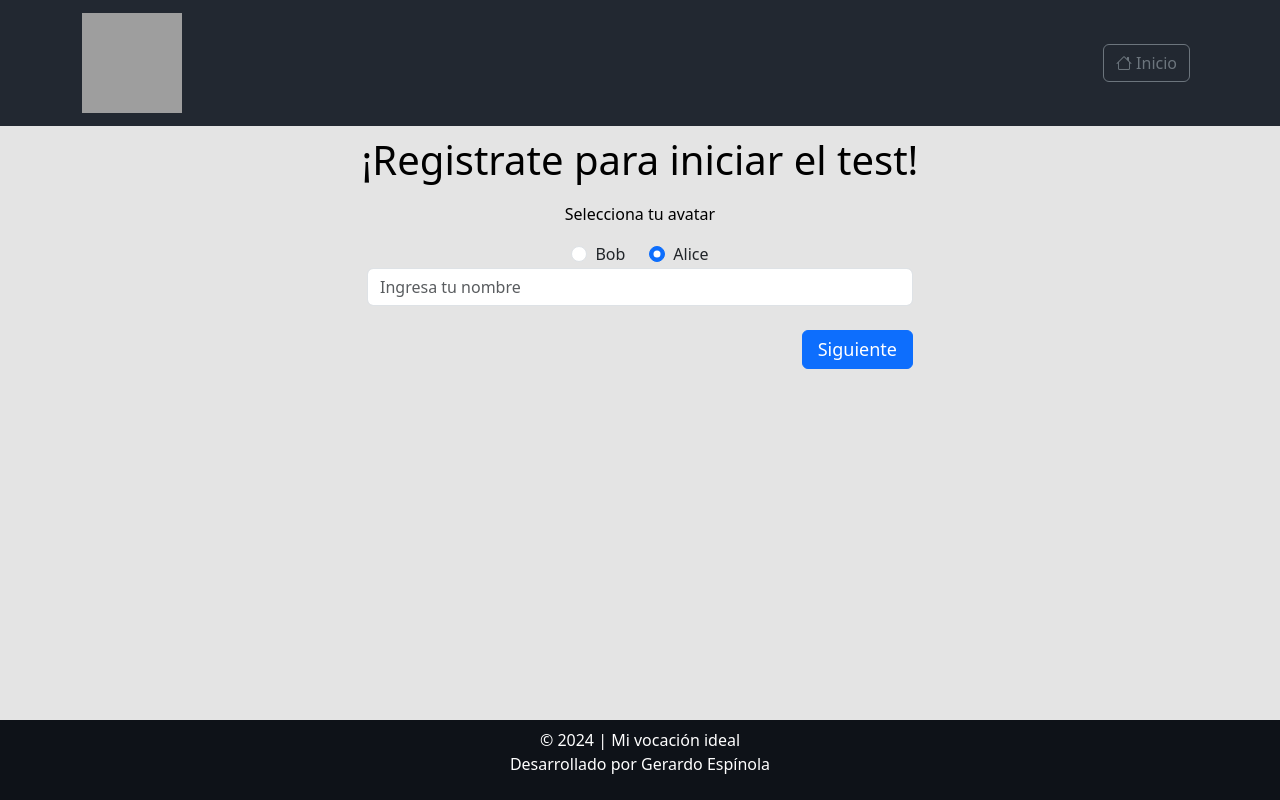
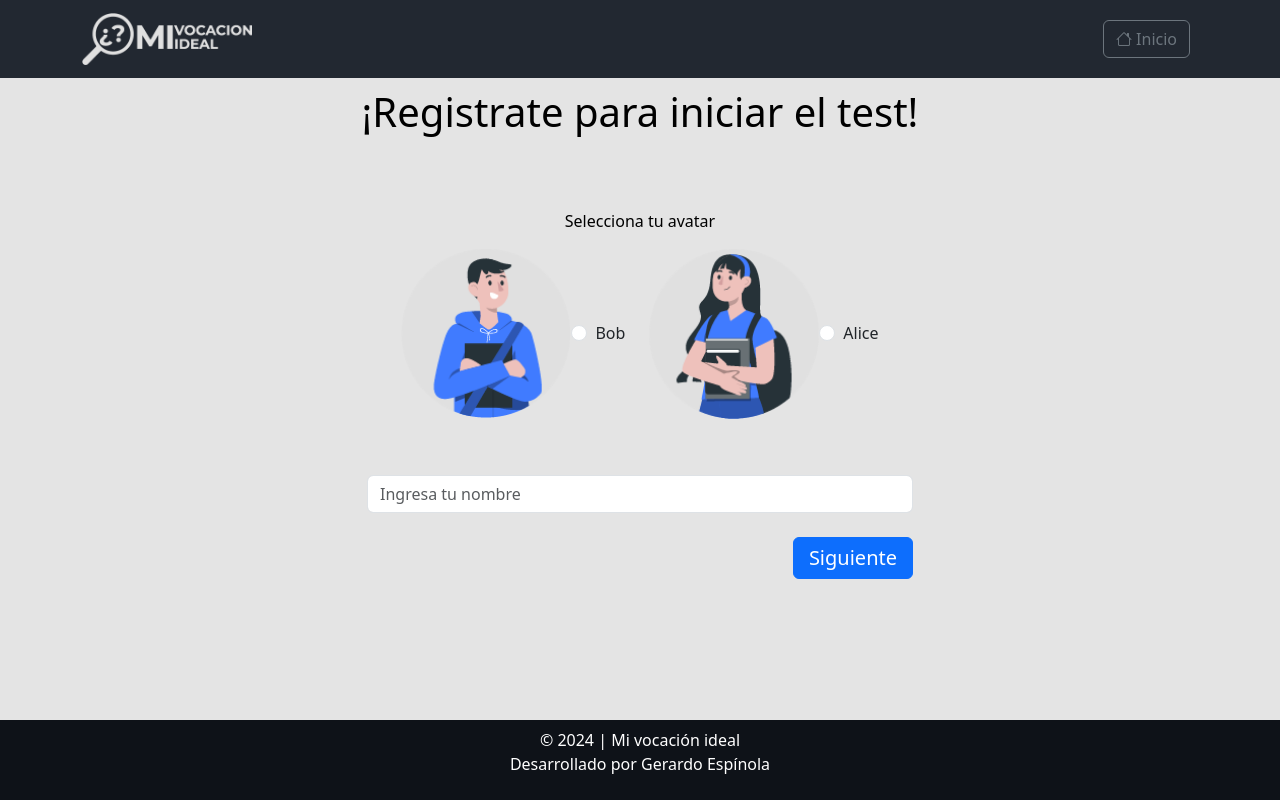
Before and after one commit to gespinolag/mi-vocacion-ideal, a Django app: page /registration/ in a window 1280 px wide. Run offline with Django 4.2, Linux system fonts and the light colour scheme; grey boxes are pictures that could not be loaded.

Commit message:
Agrega imagenes y requirements para instalar en otros entornos

```diff
--- a/Gamificacion/static/css/style.css
+++ b/Gamificacion/static/css/style.css
@@ -15,7 +15,7 @@ body {
 }
 
 .custom-btn {
-    font-size: 18px !important;
+    font-size: 20px !important;
     padding: 5px 15px !important;
 }
 
--- a/Gamificacion/templates/base.html
+++ b/Gamificacion/templates/base.html
@@ -14,8 +14,8 @@
 <body>
     <nav class="navbar">
         <div class="container">
-            <a class="navbar-brand" href="#">
-                <img src="https://png.pngtree.com/png-vector/20230408/ourmid/pngtree-free-demo-banner-design-vector-png-image_6695393.png" alt="Logo" width="100" height="100">
+            <a class="navbar-brand" href="{% url 'home' %}">
+                <img src="{% static 'img/logo-white.png' %}" alt="Logo" width="170">
             </a>
             <a class="btn btn-outline-secondary ms-auto me-2" href="{% url 'home' %}">
                 <i class="bi bi-house"></i> Inicio
--- a/Gamificacion/templates/registration.html
+++ b/Gamificacion/templates/registration.html
@@ -6,22 +6,28 @@
         <div class="row" style="padding: 10px;">
             <h1 class="home-title">¡Registrate para iniciar el test!</h1>
         </div>
-        <div class="row justify-content-center">
+        <div class="row justify-content-center" style="padding: 5%;">
             <p class="home-title">Selecciona tu avatar</p>
-            <div class="col-auto">
+            <div class="col-auto text-center">
+                <div class="d-flex align-items-center">
+                    <img src="{% static 'img/bob-avatar.png' %}" alt="Bob" width="170px">
                     <div class="form-check">
-                    <input class="form-check-input" type="radio" name="flexRadioDefault" id="flexRadioDefault1">
-                    <label class="form-check-label" for="flexRadioDefault1">
+                        <input class="form-check-input" type="radio" name="radioButtonBob" id="btBob">
+                        <label class="form-check-label" for="btBob">
                             Bob
                         </label>
                     </div>
                 </div>
-            <div class="col-auto">
+            </div>
+            <div class="col-auto text-center">
+                <div class="d-flex align-items-center">
+                    <img src="{% static 'img/alice-avatar.png' %}" alt="Alice" width="170px">
                     <div class="form-check">
-                    <input class="form-check-input" type="radio" name="flexRadioDefault" id="flexRadioDefault2" checked>
-                    <label class="form-check-label" for="flexRadioDefault2">
+                        <input class="form-check-input" type="radio" name="radioButtonAlice" id="btAlice">
+                        <label class="form-check-label" for="btAlice">
                             Alice
                         </label>
+                    </div>
                 </div>
             </div>
         </div>
@@ -30,7 +36,7 @@
                 <form>
                     <div class="row">
                         <div class="form-group">
-                            <input type="text" class="form-control" id="nombre" placeholder="Ingresa tu nombre">
+                            <input type="text" class="form-control" id="userName" placeholder="Ingresa tu nombre">
                         </div>
                     </div>
                     <br>
--- /dev/null
+++ b/requirements.txt
@@ -0,0 +1,4 @@
+asgiref==3.8.1
+Django==5.0.3
+mysqlclient==2.2.4
+sqlparse==0.4.4
```
Also changed, not shown: Gamificacion/templates/home.html (+8 -5 lines), Gamificacion/static/img/alice-avatar.png (added), Gamificacion/static/img/background.png (added), Gamificacion/static/img/bob-avatar.png (added), Gamificacion/static/img/logo-white.png (added). Lines whose indentation alone changed are shown as unchanged.
